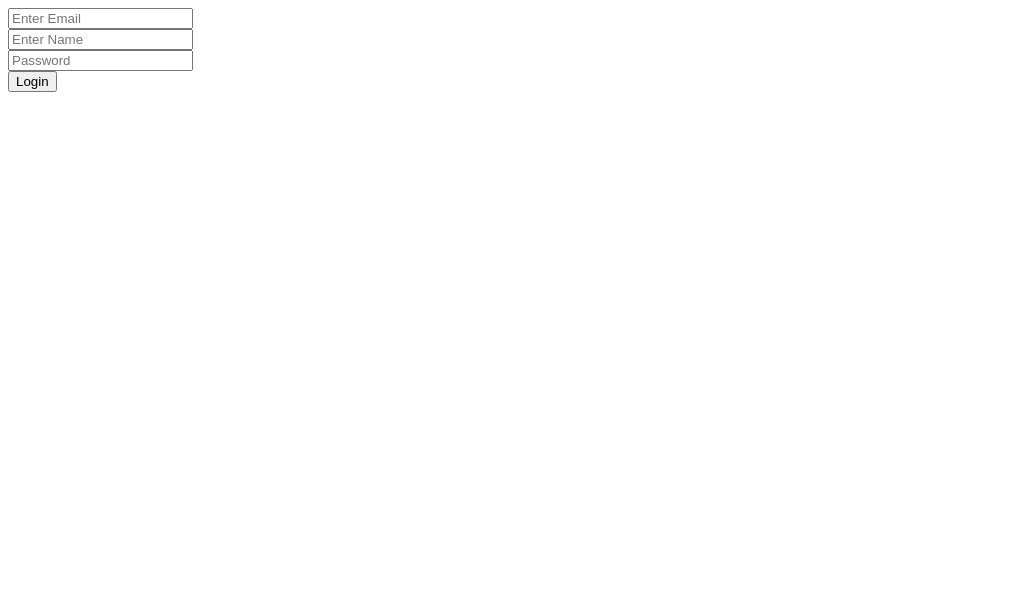
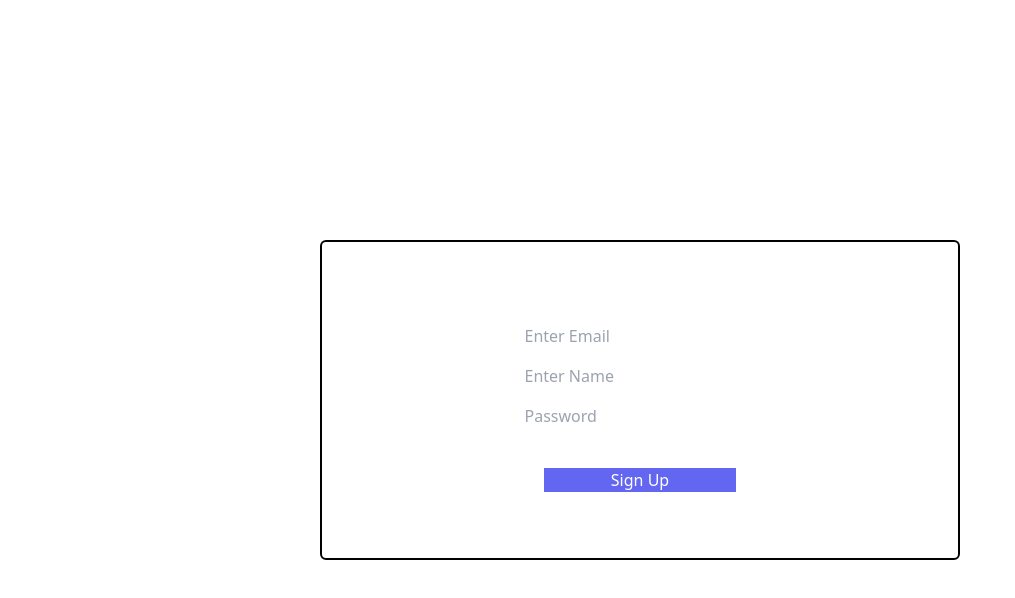
Before and after one commit to atishaybaid/easygen-auth-ui, a Next.js app: page /Login in a window 1280 px wide. Shown: the top 598 px of the page, without its empty margins (0-1015 px from the left). Built offline with nearby package versions, Linux system fonts and the light colour scheme.

Commit message:
signup page integrated with backend apis

```diff
--- a/app/Login/page.tsx
+++ b/app/Login/page.tsx
@@ -1,7 +1,9 @@
 "use client";
 
-import Image from "next/image";
 import { useState, ChangeEvent } from "react";
+import { postData } from "../apiServices";
+import { validateEmail } from "../Utils";
+import { useRouter } from "next/navigation";
 
 interface SignInData {
   [key: string]: string;
@@ -16,7 +18,9 @@ interface configType {
   payloadKey: string;
 }
 export default function Login() {
+  const router = useRouter();
   const [formConfig, setFormConfig] = useState<SignInData>({});
+  const [rootFaliure, setRootFaliure] = useState("");
 
   const signUpConfig: Array<configType> = [
     {
@@ -53,37 +57,103 @@ export default function Login() {
     setFormConfig({ ...temp });
   };
 
+  const onBlurFormField = (
+    payloadKey: string,
+    event: ChangeEvent<HTMLInputElement>
+  ) => {
+    if (payloadKey == "user_email") {
+    }
+  };
+
   const renderSignInComponents = () => {
     return signUpConfig.map((item) => {
-      const { type, placeHolder, payloadKey } = item;
+      const { type, placeHolder, payloadKey, label } = item;
 
       return (
-        <div className="">
+        <div className="pt-4">
+          {/* <div className="p-2">{label}</div> */}
           <input
             type={type}
             onChange={(event) => {
               onChangeFormField(payloadKey, event);
             }}
             placeholder={placeHolder}
+            className="border-1 border-black"
           />
         </div>
       );
     });
   };
 
-  const onClickLogin = () => {
-    console.log("formConfig");
-    console.log(formConfig);
+  const renderAPIMessage = () => {
+    return <div className="text-red-400 mt-8">{rootFaliure}</div>;
+  };
+
+  const validatePayloadData = () => {
+    const { user_name, user_email, user_pass } = formConfig;
+    if (!validateEmail(user_email)) {
+      setRootFaliure("Enter Valid Email");
+      return false;
+    }
+    if (!user_name) {
+      setRootFaliure("Please Enter Valid Name");
+      return false;
+    }
+    if (!user_name || !user_email || !user_pass) {
+      setRootFaliure("Mandatory Fields Missing");
+      return false;
+    } else {
+      return true;
+    }
+  };
+
+  const onClickSignUp = async () => {
+    const { user_name, user_email, user_pass } = formConfig;
+    console.log(process.env.NEXT_PUBLIC_API_BASE);
+
+    if (!validatePayloadData()) {
+      return;
+    }
+
+    const res = await postData(
+      {
+        user_name: user_name,
+        user_email: user_email,
+        user_pass: user_pass,
+      },
+      `auth/signup`
+    );
+
+    if (res && res.success) {
+      setRootFaliure("");
+      router.push("/home");
+    } else {
+      setRootFaliure(
+        res.message
+          ? res.message
+          : "Something went wrong,please try again later !"
+      );
+    }
   };
 
   const renderSiginBtn = () => {
-    return <button onClick={onClickLogin}>Login</button>;
+    return (
+      <button
+        onClick={onClickSignUp}
+        className="border-1 border-black bg-indigo-500 w-48 text-white mt-2"
+      >
+        Sign Up
+      </button>
+    );
   };
 
   return (
-    <div className="">
-      {renderSignInComponents()}
-      {renderSiginBtn()}
+    <div className="flex justify-center items-center h-dvh">
+      <div className="w-1/2 rounded-md border-2 border-black flex justify-center items-center flex-col h-80">
+        {renderSignInComponents()}
+        {renderAPIMessage()}
+        {renderSiginBtn()}
+      </div>
     </div>
   );
 }
--- /dev/null
+++ b/app/Utils/index.tsx
@@ -0,0 +1,4 @@
+export const validateEmail = (email: string) => {
+  var re = /\S+@\S+\.\S+/;
+  return re.test(email);
+};
--- /dev/null
+++ b/app/apiServices/index.tsx
@@ -0,0 +1,29 @@
+export const postData = async (payload: Object, apiEndpint: string) => {
+  const baseUrl = process.env.NEXT_PUBLIC_API_BASE;
+  try {
+    const response = await fetch(`${baseUrl}/${apiEndpint}`, {
+      method: "POST",
+      body: JSON.stringify(payload),
+      headers: {
+        "Content-Type": "application/json",
+      },
+    });
+    console.log("response");
+    const jsonRes = await response.json();
+    return jsonRes;
+  } catch (error) {
+    console.log("at error");
+    console.log(error);
+  }
+};
+
+export const getData = async (payload: Object, apiEndpint: string) => {
+  const baseUrl = process.env.NEXT_PUBLIC_API_BASE;
+  const response = await fetch(`${baseUrl}/${apiEndpint}`, {
+    method: "GET",
+    body: JSON.stringify(payload),
+    headers: {
+      "Content-Type": "application/json",
+    },
+  });
+};
--- a/app/globals.css
+++ b/app/globals.css
@@ -1,6 +1,6 @@
-/* @tailwind base;
+@tailwind base;
 @tailwind components;
-@tailwind utilities; */
+@tailwind utilities;
 /*
 :root {
   --background: #ffffff;
--- /dev/null
+++ b/app/home/page.tsx
@@ -0,0 +1,5 @@
+const Home = () => {
+  return <h2>Welcome to Application</h2>;
+};
+
+export default Home;
```
Also changed, not shown: 2 other files (tests, documents, lock files or other folders).
